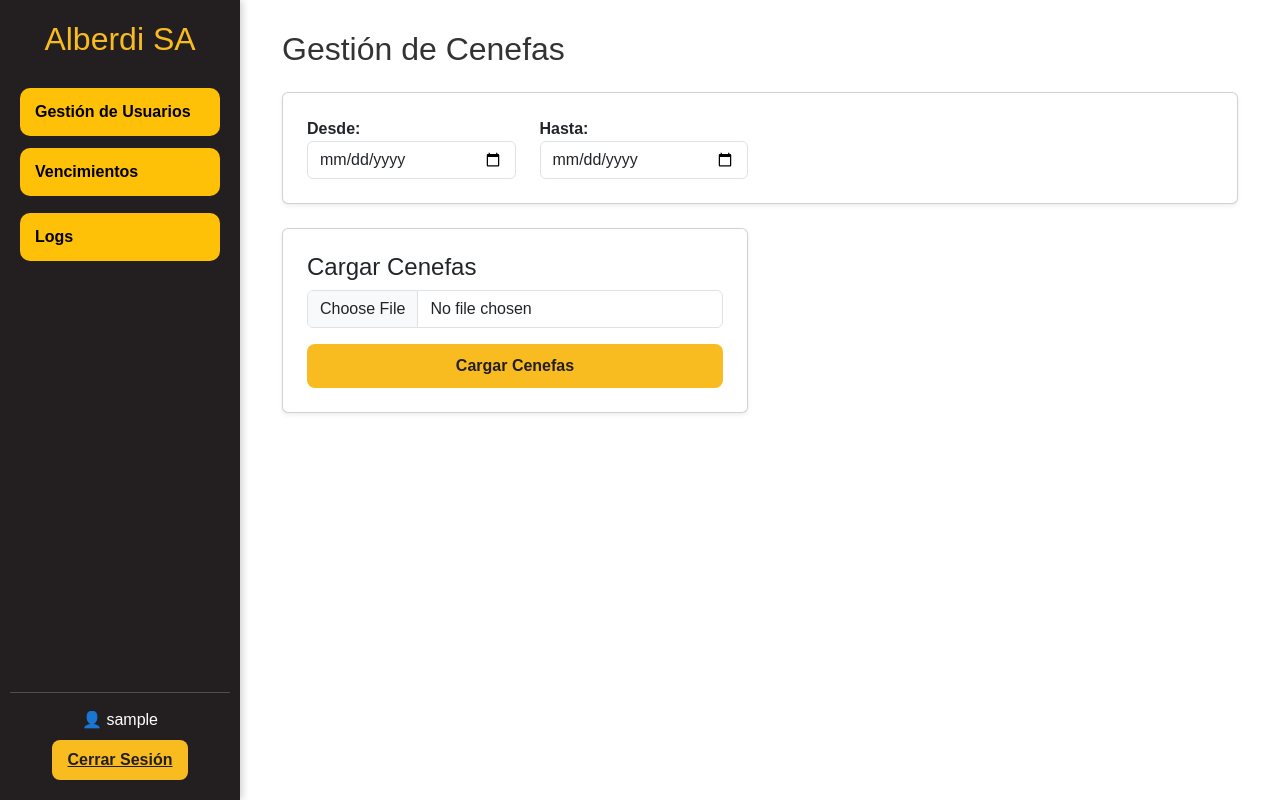
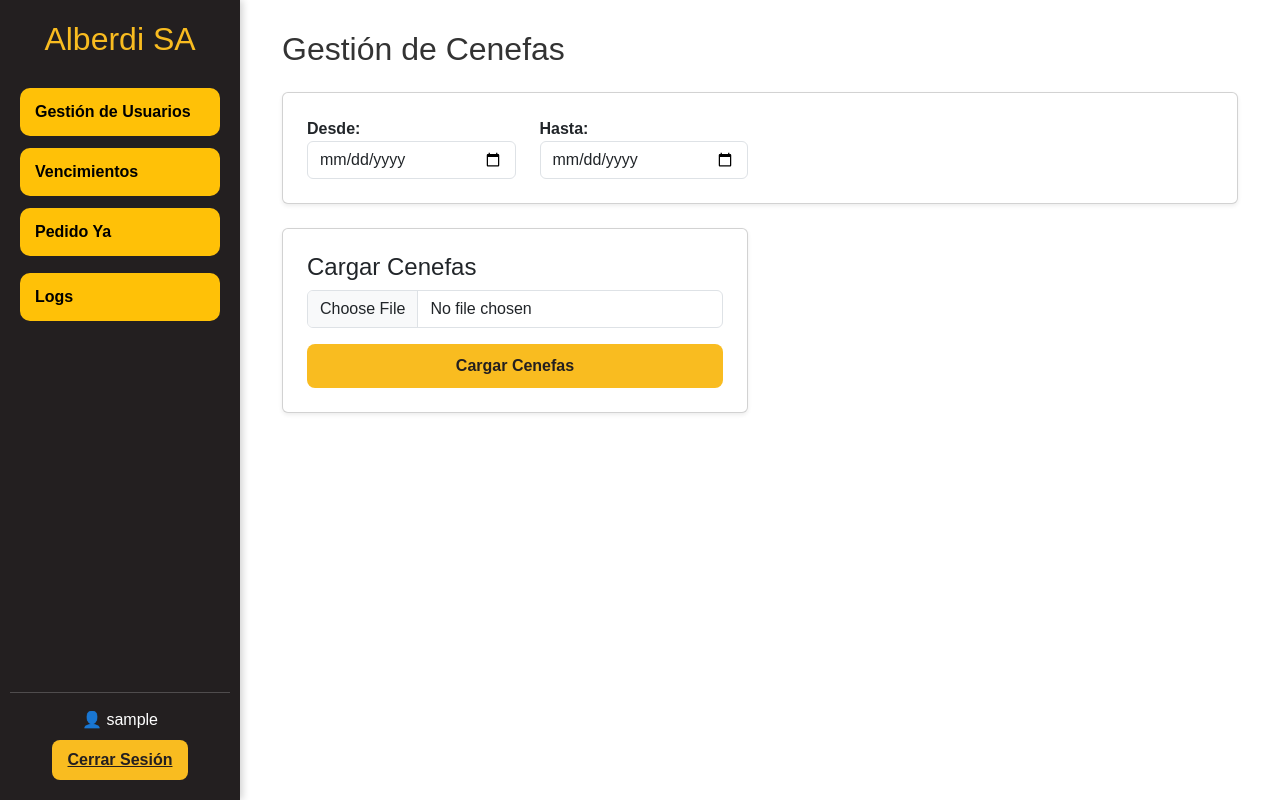
Before and after one commit to marcosaarias/megaSip, a Flask app: page /compras/cenefas in a window 1280 px wide. Run offline with Flask 3, Linux system fonts and the light colour scheme; the visitor is signed in with stand-in values (Sample User, id 1); some libraries are stand-ins or nearby versions.

Commit message:
Agrega la opcion de pedidoYa a la opcion de Sistemas

```diff
--- a/templates/base.html
+++ b/templates/base.html
@@ -29,6 +29,10 @@
 
   <a href="{{ url_for('vencimientos.index') }}" class="menu-toggle">
     Vencimientos
+  </a>
+
+  <a href="{{ url_for('vencimientos.index') }}" class="menu-toggle">
+    Pedido Ya
   </a>
 
   <div class="menu-section
@@ -172,9 +176,6 @@
 
   {% endif %}
 
-
-
-<!-- ================= SUCURSAL ================= -->
 <!-- ================= SUCURSAL ================= -->
 {% if session.get("usuario_rol") == "sucursal" %}
 
```
